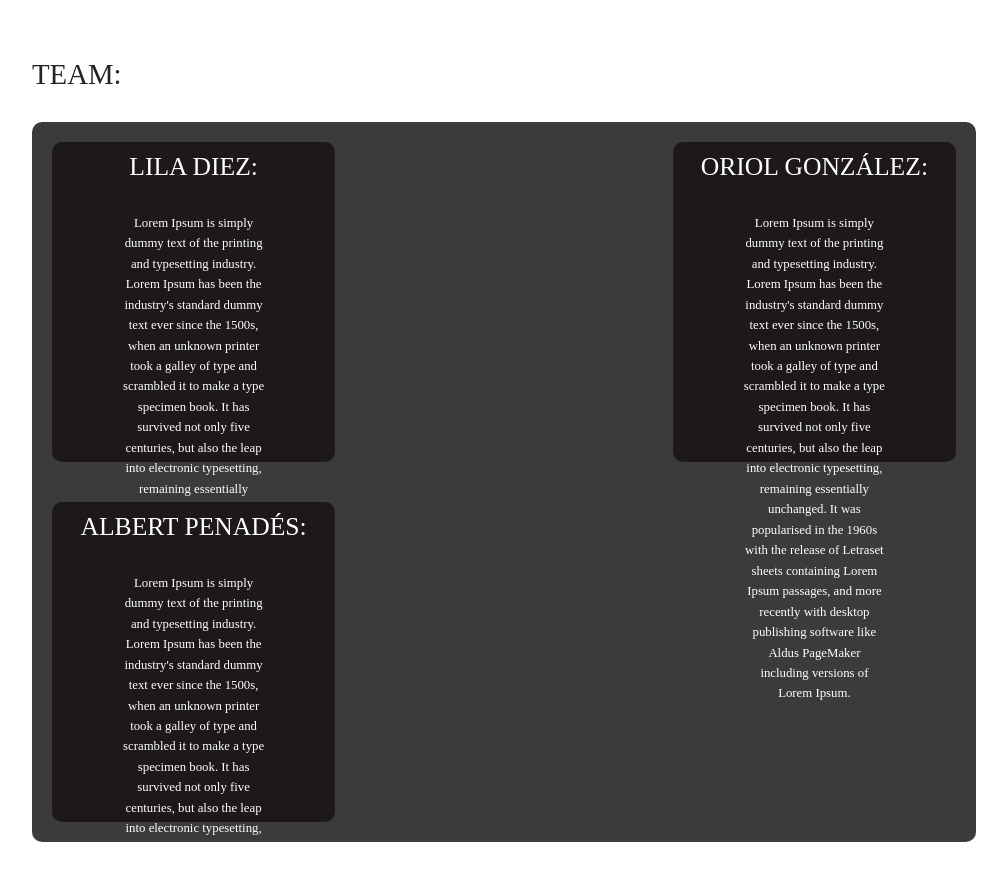
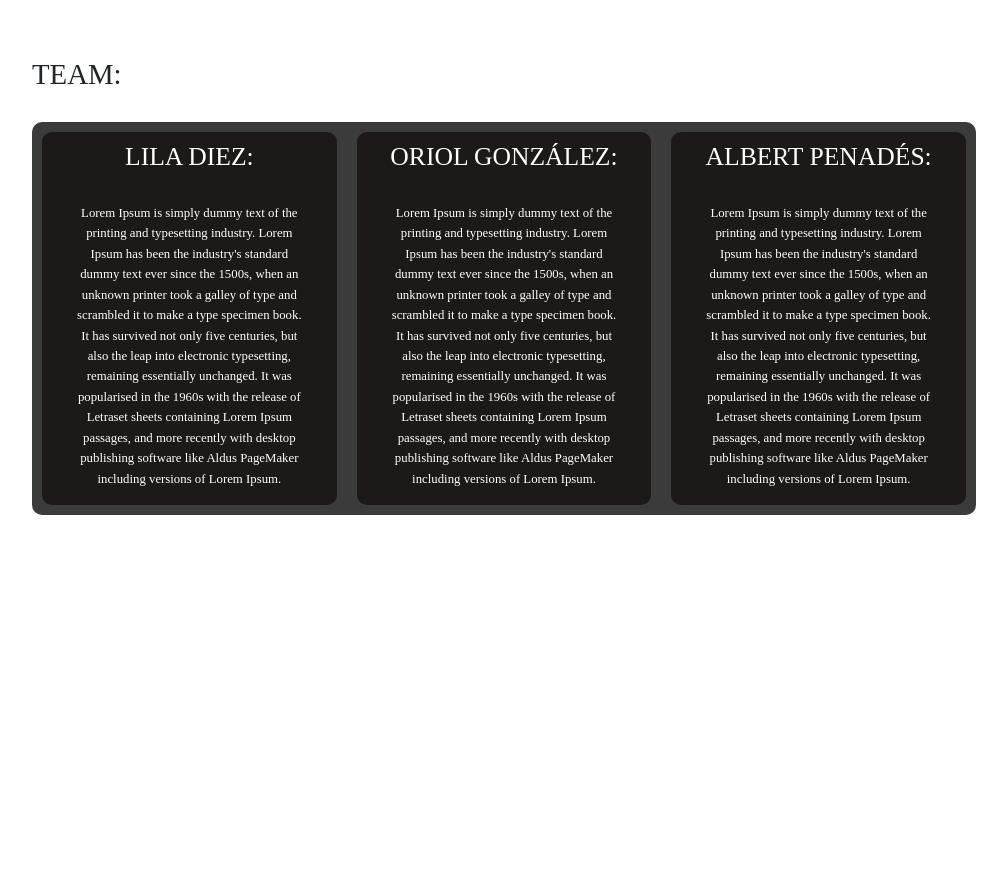
Before and after one commit to albertITIC/ProInter_Group_F, a React (Vite) app in the folder biomorph/: page /aboutus in a window 1280 px wide. Shown: the part 880-1760 px from the top of the page, without its empty margins (136-1143 px from the left). After the commit the page ends 1435 px from the top, so only its background shows below. Built offline with nearby package versions, Linux system fonts and the light colour scheme; a web font is replaced by a local one.

Commit message:
scss edit

```diff
--- a/biomorph/src/03-Pages/About-Us/About-Us.scss
+++ b/biomorph/src/03-Pages/About-Us/About-Us.scss
@@ -38,20 +38,17 @@ img {
 }
 
 .team-members {
-  display: flex;
-  justify-content: space-between;
-  flex-wrap: wrap;
+  display: grid;
+  grid-template-columns: 33.33333333% 33.33333333% 33.33333333%;
   background-color: #3b3b3b;
   border-radius: 10px;
 }
 
 .team-column {
-  flex: 0 0 30%;
-  margin: 20px;
+  margin: 10px;
   border-radius: 10px;
   background-color: #1d1919;
   justify-content: center;
-  height: 40vh;
   text-align: center;
   align-content: center;
 }
@@ -66,8 +63,8 @@ img {
 .team-column p {
   font-size: 0.8em;
   margin-top: 30px;
-  margin-right: 70px;
-  margin-left: 70px;
+  margin-right: 30px;
+  margin-left: 30px;
   line-height: 1.6;
   color: white;
 }
```
